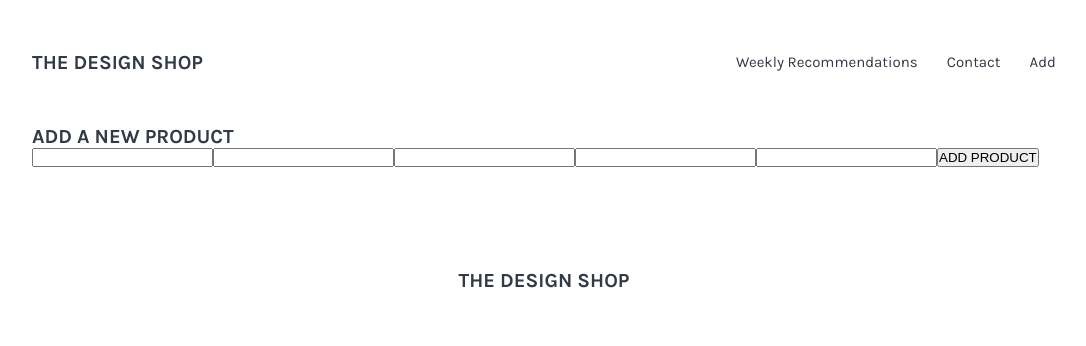
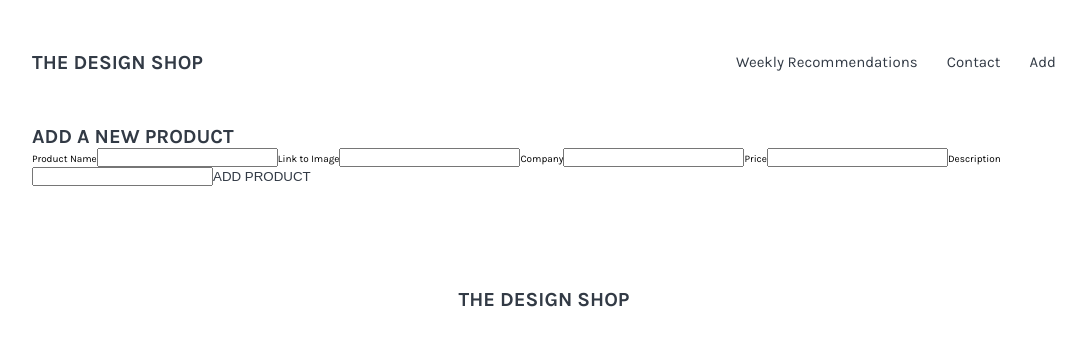
Before and after one commit to StephanPagel/mern_crud_design_shop_frontend, a React (Create React App) app: page /createproduct in a window 1280 px wide. Shown: the top 346 px of the page, without its empty margins (96-1182 px from the left). Built offline with nearby package versions, Linux system fonts and the light colour scheme; no server answers.

Commit message:
styling buttons ProductDetails fixed

```diff
--- a/src/App.scss
+++ b/src/App.scss
@@ -15,6 +15,7 @@
 :root {
   --colordarkblue: #323a45;
   --colorgrey: #848484;
+  --colorwhite: #fff;
 }
 
 html {
--- a/src/pages/CreateProduct.jsx
+++ b/src/pages/CreateProduct.jsx
@@ -1,10 +1,9 @@
 import { useState } from "react";
-import { useNavigate } from 'react-router-dom'
+import { useNavigate } from "react-router-dom";
 import apiLink from "../api";
 
 const CreateProduct = () => {
-
-  const navigator = useNavigate()
+  const navigator = useNavigate();
 
   const [productName, setProductname] = useState("");
   const [productLink, setProductLink] = useState("");
@@ -13,40 +12,40 @@ const CreateProduct = () => {
   const [description, setDescription] = useState("");
   const [feedback, setFeedback] = useState("");
 
-  function createProduct() {
+  const createProduct = () => {
     if (!productName || !productLink || !company || !price || !description) {
       //console.log(feedback)
       return setFeedback("Please fill in all fields.");
       // Feedback in Konsole ausgeben
     }
     fetch(`${apiLink}/products/add`, {
-        method: 'POST',
+      method: "POST",
       headers: {
-            "Content-Type": "application/json"
+        "Content-Type": "application/json",
       },
       body: JSON.stringify({
         ProductName: productName,
         Company: company,
         Price: price,
         ProductLink: productLink,
+      }),
     })
-    })
-    .then(res => res.json())
-    .then(newProduct => {
-        console.log(newProduct.id)
-        navigator(`/productdetails/${newProduct.id}`)
+      .then((res) => res.json())
+      .then((newProduct) => {
+        console.log(newProduct.id);
+        navigator(`/productdetails/${newProduct.id}`);
       })
       .then(() => {
-        setFeedback("Product created successfully.")
+        setFeedback("Product created successfully.");
       })
-    .catch((err) => console.log("Error creating product: ",err))
-  }
+      .catch((err) => console.log("Error creating product: ", err));
+  };
 
   return (
     <form>
       <h1>ADD A NEW PRODUCT</h1>
 
-      <label htmlFor="productName"></label>
+      <label htmlFor="productName">Product Name</label>
       <input
         type="text"
         name="productName"
@@ -55,7 +54,7 @@ const CreateProduct = () => {
         onChange={(e) => setProductname(e.target.value)}
       />
 
-      <label htmlFor="productLink"></label>
+      <label htmlFor="productLink">Link to Image</label>
       <input
         type="text"
         name="productLink"
@@ -64,7 +63,7 @@ const CreateProduct = () => {
         onChange={(e) => setProductLink(e.target.value)}
       />
 
-      <label htmlFor="company"></label>
+      <label htmlFor="company">Company</label>
       <input
         type="text"
         name="company"
@@ -73,7 +72,7 @@ const CreateProduct = () => {
         onChange={(e) => setCompany(e.target.value)}
       />
 
-      <label htmlFor="price"></label>
+      <label htmlFor="price">Price</label>
       <input
         type="text"
         name="price"
@@ -82,7 +81,7 @@ const CreateProduct = () => {
         onChange={(e) => setPrice(e.target.value)}
       />
 
-      <label htmlFor="description"></label>
+      <label htmlFor="description">Description</label>
       <input
         type="text"
         name="description"
--- a/src/pages/ProductDetails.jsx
+++ b/src/pages/ProductDetails.jsx
@@ -1,5 +1,5 @@
 import { useEffect, useState } from "react";
-import { useParams, Link } from "react-router-dom";
+import { useParams, useNavigate } from "react-router-dom";
 import apiLink from "../api";
 import "./ProductDetails.scss";
 
@@ -7,23 +7,29 @@ const ProductDetails = () => {
   const [product, setProduct] = useState([]);
   const [deleteConfirm, setDeleteConfirm] = useState(false);
   const { id } = useParams();
+  const navigator = useNavigate();
 
   useEffect(() => {
     fetch(`${apiLink}/products/detail/` + id)
       .then((response) => response.json())
       .then((data) => setProduct(data));
-  }, [id]);
+  }, [id, setProduct]);
+
+  const deleteProduct = () => {
+    fetch(`${apiLink}/products/delete/` + id, {
+      method: "DELETE",
+    })
+      .then((res) => res.json())
+      .then(navigator("/"))
+      .catch((err) => console.log(err));
+  };
 
   return (
     product && (
       <div>
         <div className="btn-container">
-          <p className="btn-edit-delete">
-            <Link to="/editproduct">Edit</Link>
-          </p>
-          <p className="btn-edit-delete">
-            <Link to="/deleteproduct">Delete</Link>
-          </p>
+          <button to="/editproduct">Edit</button>
+          <button onClick={deleteProduct}>Delete</button>
         </div>
         <div className="product-item">
           <img src={product.ProductLink} alt="product" />
@@ -48,7 +54,7 @@ const ProductDetails = () => {
           </p>
         </div>
         <div className="btn-container">
-          <p className="btn-buy">BUY PRODUCT</p>
+          <button className="btn-buy">BUY PRODUCT</button>
         </div>
       </div>
     )
--- a/src/pages/ProductDetails.scss
+++ b/src/pages/ProductDetails.scss
@@ -1,3 +1,14 @@
+button {
+  border: none;
+  color: var(--colordarkblue);
+  background-color: var(--colorwhite);
+}
+
+button:hover {
+  cursor: pointer;
+  color: var(--colorgrey);
+}
+
 .product-item img {
   width: 100%;
 }
@@ -7,11 +18,6 @@
   justify-content: flex-end;
   gap: 20px;
   margin-bottom: 1%;
-
-  .btn-edit-delete a {
-    text-decoration: none;
-    color: var(--colordarkblue);
-  }
 }
 
 .product-info {
@@ -26,16 +32,13 @@
 
 .description-text {
   text-align: justify;
+  margin-bottom: 5%;
 }
 
 .btn-buy {
-  width: 15%;
+  width: 20%;
   border: 2px solid black;
   padding: 1% 3%;
   border-radius: 5px;
   text-align: center;
 }
-
-.btn-buy:hover {
-  cursor: pointer;
-}
```
Lines whose indentation alone changed are shown as unchanged.
